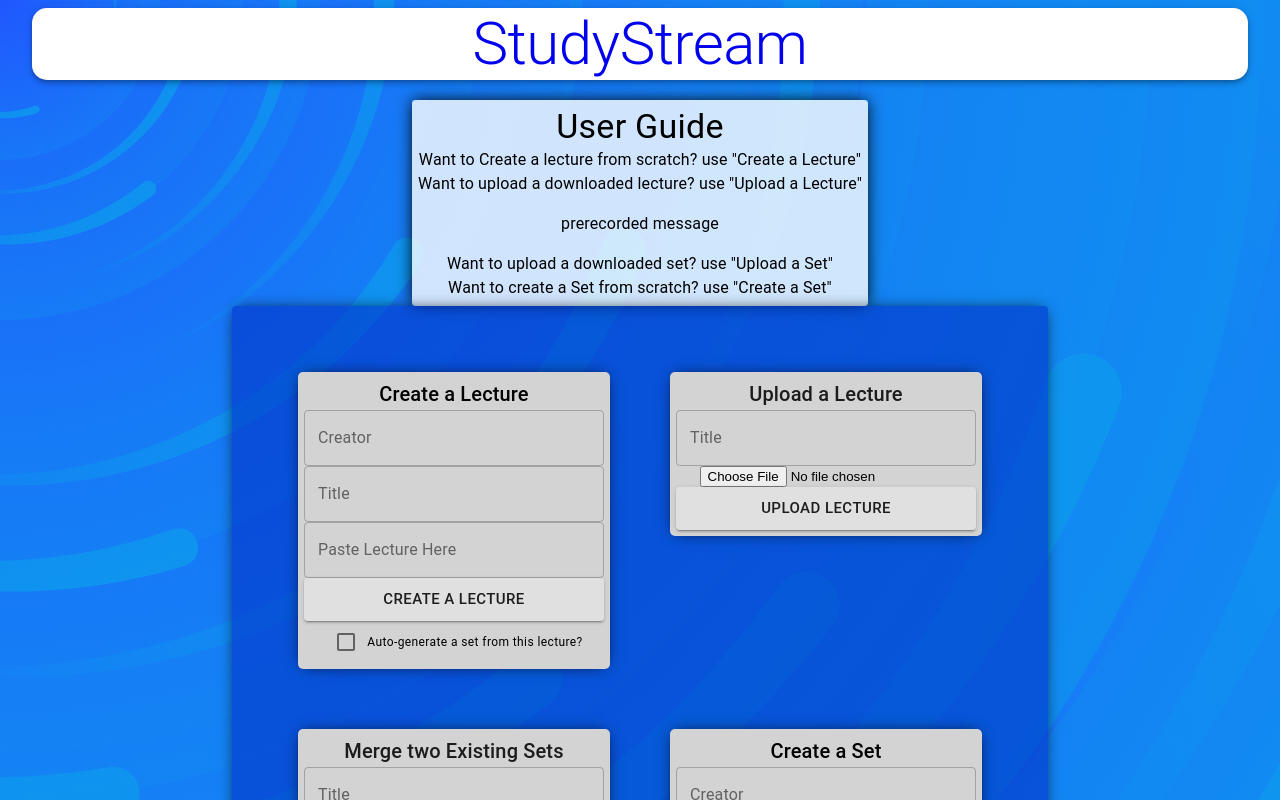
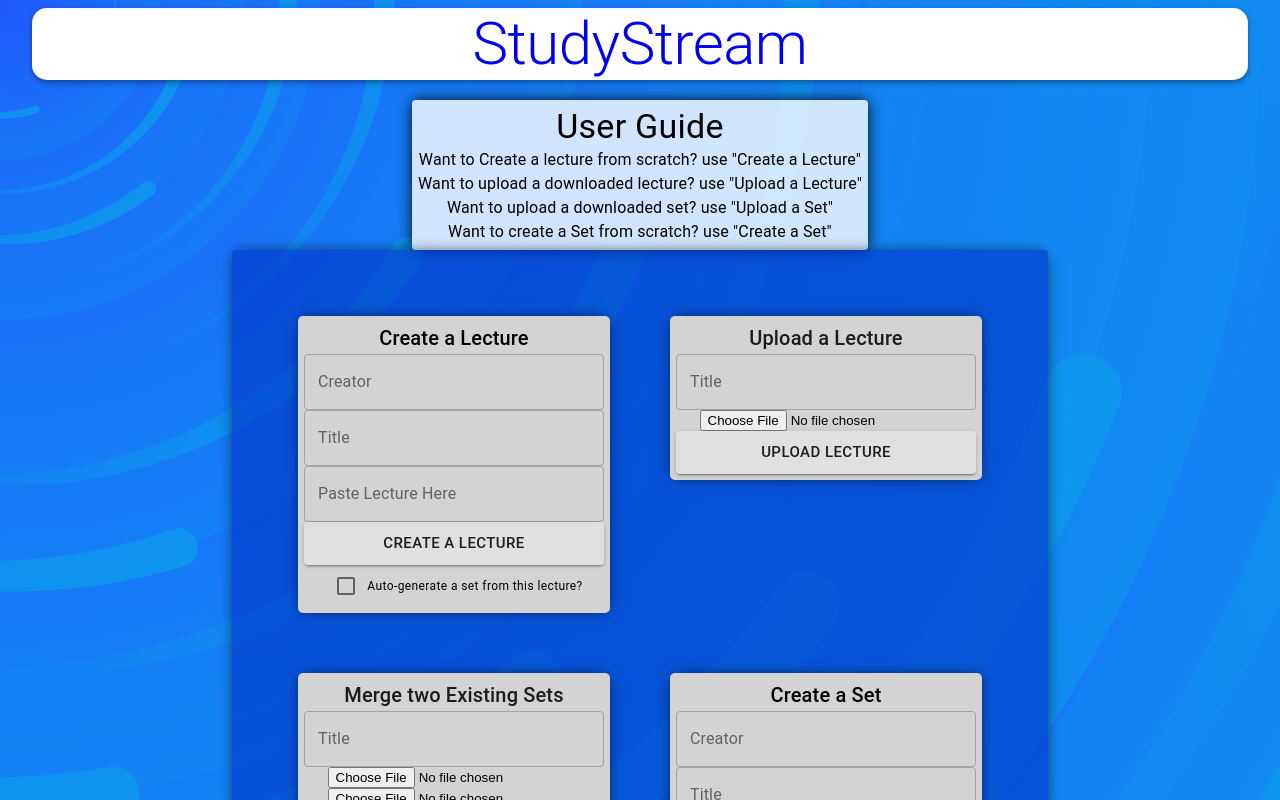
Before and after one commit to hutchinsonmouray/Group23, a React (Create React App) app in the folder client/: page /upload_set in a window 1280 px wide. Shown: the top 800 px of the page. Built offline with nearby package versions, Linux system fonts and the light colour scheme; no server answers.

Commit message:
Update App.js

```diff
--- a/client/src/App.js
+++ b/client/src/App.js
@@ -87,23 +87,7 @@ class App extends React.Component {
     }
     setSetData(selectedFile) {
         localStorage.setItem('myData',selectedFile);
-    }
-
-    constructor(props){
-        super(props);
-        this.state = {apiResponse : "prerecorded message"};
-    }
-
-    callAPI(){
-        fetch('/hello')
-            .then(response => response.text())
-            .then(data => this.setState({apiResponse : data}))
-    }
-
-    componentDidMount(){
-        this.callAPI();
-    }
-
+    };
 
 render() {
     return (
@@ -135,7 +119,6 @@ render() {
                     <Typography variant="h4" color='inherit' align='center'>User Guide</Typography>
             Want to Create a lecture from scratch? use "Create a Lecture"<br/>
             Want to upload a downloaded lecture? use "Upload a Lecture" <br/>
-            <p className="App-intro">{this.state.apiResponse}</p>
             Want to upload a downloaded set? use "Upload a Set"  <br/>
             Want to create a Set from scratch? use "Create a Set"<br/>
                 </div>
```
